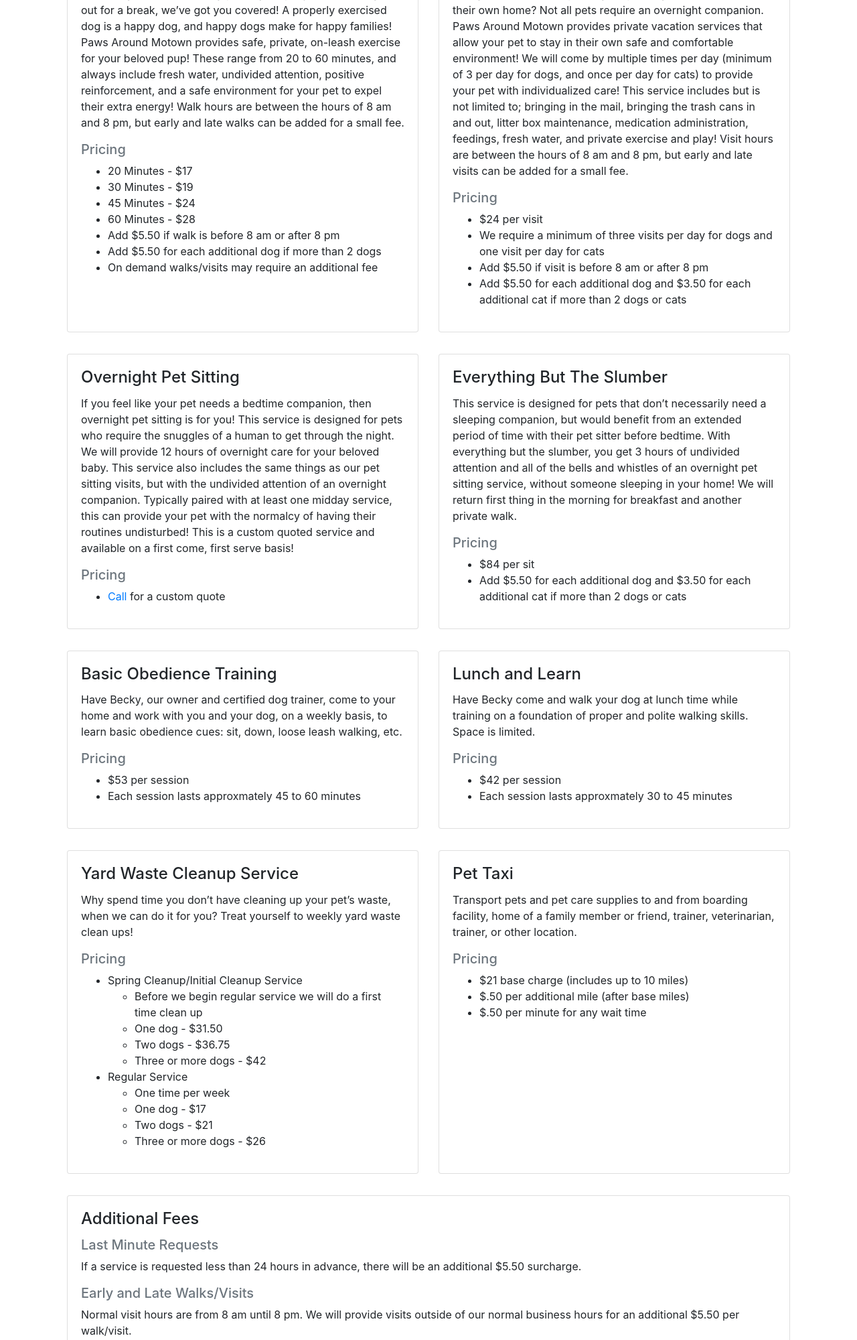
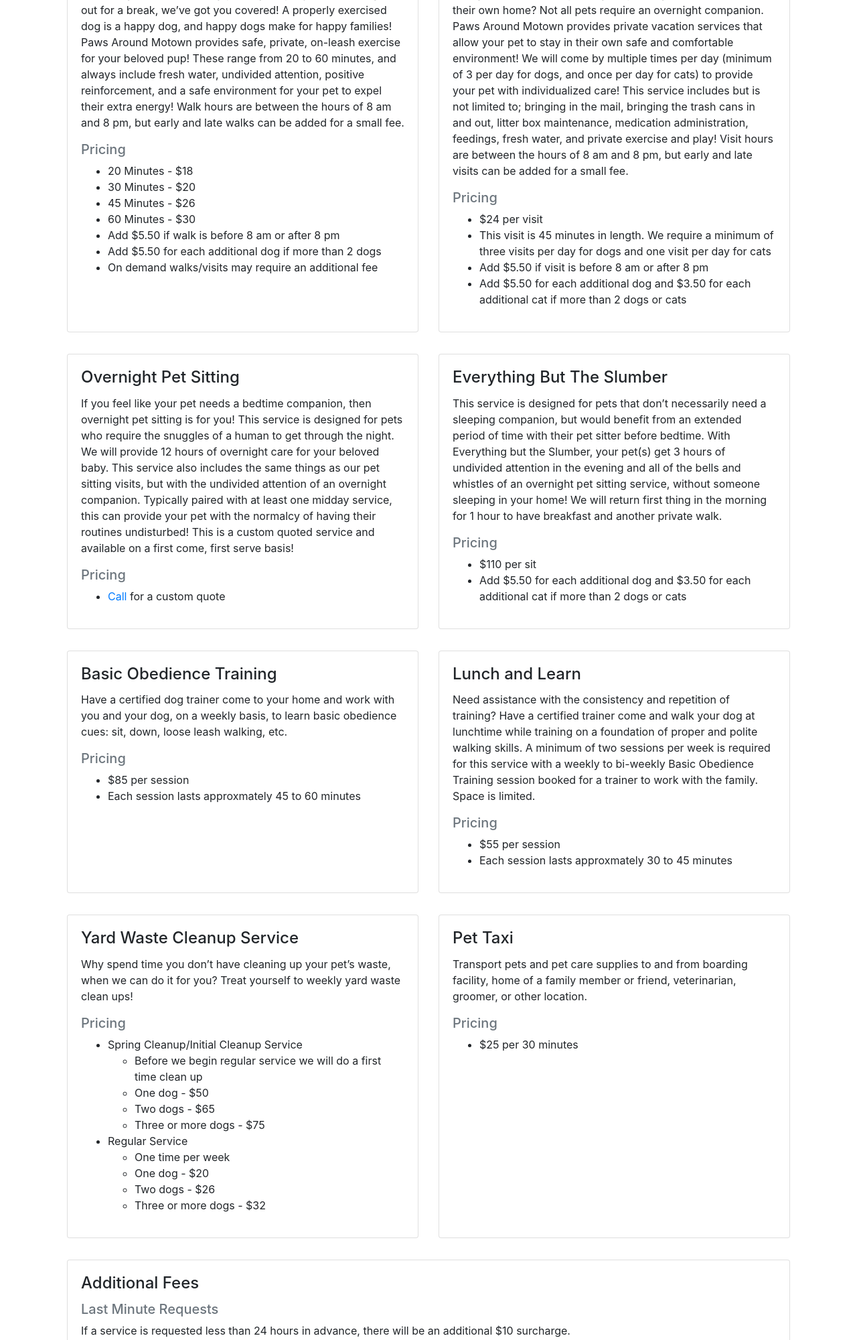
Before and after one commit to davelea/paws-prod, a Django app: page /pricing/ in a window 1280 px wide. Shown: the part 385-2385 px from the top of the page at 67% size. Run offline with Django 3.2, Linux system fonts and the light colour scheme; some libraries are stand-ins or nearby versions.

Commit message:
change prices

```diff
--- a/base/templates/base/pricing.html
+++ b/base/templates/base/pricing.html
@@ -102,10 +102,10 @@
 									small fee.</p>
 								<h5 class="paws-heading_secondary">Pricing</h5>
 								<ul>
-									<li>20 Minutes - $17</li>
-									<li>30 Minutes - $19</li>
-									<li>45 Minutes - $24</li>
-									<li>60 Minutes - $28</li>
+									<li>20 Minutes - $18</li>
+									<li>30 Minutes - $20</li>
+									<li>45 Minutes - $26</li>
+									<li>60 Minutes - $30</li>
 									<li>Add $5.50 if walk is before 8 am or after 8 pm</li>
 									<li>Add $5.50 for each additional dog if more than 2 dogs</li>
 									<li>On demand walks/visits may require an additional fee</li>
@@ -130,7 +130,7 @@
 								<h5 class="paws-heading_secondary">Pricing</h5>
 								<ul>
 									<li>$24 per visit</li>
-									<li>We require a minimum of three visits per day for dogs and one visit per day for cats</li>
+									<li>This visit is 45 minutes in length. We require a minimum of three visits per day for dogs and one visit per day for cats</li>
 									<li>Add $5.50 if visit is before 8 am or after 8 pm</li>
 									<li>Add $5.50 for each additional dog and $3.50 for each additional cat if more than 2 dogs or cats</li>
 								</ul>
@@ -170,13 +170,13 @@
 							<h4 class="card-title" id="everything-but-the-slumber">Everything But The Slumber</h4>
 							<div class="card-text">
 								<p>This service is designed for pets that don’t necessarily need a sleeping companion, but would benefit from
-									an extended period of time with their pet sitter before bedtime. With everything but the slumber, you get 3
-									hours of undivided attention and all of the bells and whistles of an overnight pet sitting service, without
-									someone sleeping in your home! We will return first thing in the morning for breakfast and another private
+									an extended period of time with their pet sitter before bedtime. With Everything but the Slumber, your pet(s) get 3
+									hours of undivided attention in the evening and all of the bells and whistles of an overnight pet sitting service, without
+									someone sleeping in your home! We will return first thing in the morning for 1 hour to have breakfast and another private
 									walk.</p>
 								<h5 class="paws-heading_secondary">Pricing</h5>
 								<ul>
-									<li>$84 per sit</li>
+									<li>$110 per sit</li>
 									<li>Add $5.50 for each additional dog and $3.50 for each additional cat if more than 2 dogs or cats</li>
 								</ul>
 							</div>
@@ -194,11 +194,11 @@
 						<div class="card-body">
 							<h4 class="card-title" id="obedience-training">Basic Obedience Training</h4>
 							<div class="card-text">
-								<p>Have Becky, our owner and certified dog trainer, come to your home and work with you and your dog, on a
+								<p>Have a certified dog trainer come to your home and work with you and your dog, on a
 									weekly basis, to learn basic obedience cues: sit, down, loose leash walking, etc.</p>
 								<h5 class="paws-heading_secondary">Pricing</h5>
 								<ul>
-									<li>$53 per session</li>
+									<li>$85 per session</li>
 									<li>Each session lasts approxmately 45 to 60 minutes</li>
 								</ul>
 							</div>
@@ -211,11 +211,15 @@
 						<div class="card-body">
 							<h4 class="card-title" id="lunch-and-learn">Lunch and Learn</h4>
 							<div class="card-text">
-								<p>Have Becky come and walk your dog at lunch time while training on a foundation of proper and polite walking
-									skills. Space is limited.</p>
+								<p>Need assistance with the consistency and repetition of training?
+									 Have a certified trainer come and walk your dog at lunchtime while
+									 training on a foundation of proper and polite walking skills.
+									 A minimum of two sessions per week is required for this service
+									 with a weekly to bi-weekly Basic Obedience Training session booked
+									 for a trainer to work with the family. Space is limited.</p>
 								<h5 class="paws-heading_secondary">Pricing</h5>
 								<ul>
-									<li>$42 per session</li>
+									<li>$55 per session</li>
 									<li>Each session lasts approxmately 30 to 45 minutes</li>
 								</ul>
 							</div>
@@ -240,16 +244,16 @@
 									<li>Spring Cleanup/Initial Cleanup Service</li>
 									<ul>
 										<li>Before we begin regular service we will do a first time clean up</li>
-										<li>One dog - $31.50</li>
-										<li>Two dogs - $36.75</li>
-										<li>Three or more dogs - $42</li>
+										<li>One dog - $50</li>
+										<li>Two dogs - $65</li>
+										<li>Three or more dogs - $75</li>
 									</ul>
 									<li>Regular Service</li>
 									<ul>
 										<li>One time per week</li>
-										<li>One dog - $17</li>
-										<li>Two dogs - $21</li>
-										<li>Three or more dogs - $26</li>
+										<li>One dog - $20</li>
+										<li>Two dogs - $26</li>
+										<li>Three or more dogs - $32</li>
 									</ul>
 								</ul>
 							</div>
@@ -263,12 +267,10 @@
 							<h4 class="card-title" id="pet-taxi">Pet Taxi</h4>
 							<div class="card-text">
 								<p>Transport pets and pet care supplies to and from boarding facility, home of a family member or friend,
-									trainer, veterinarian, trainer, or other location.</p>
+									veterinarian, groomer, or other location.</p>
 								<h5 class="paws-heading_secondary">Pricing</h5>
 								<ul>
-									<li>$21 base charge (includes up to 10 miles)</li>
-									<li>$.50 per additional mile (after base miles)</li>
-									<li>$.50 per minute for any wait time</li>
+									<li>$25 per 30 minutes</li>
 								</ul>
 							</div>
 						</div>
@@ -286,7 +288,7 @@
 							<h4 class="card-title">Additional Fees</h4>
 							<div class="card-text">
 								<h5 class="paws-heading_secondary">Last Minute Requests</h5>
-								<p>If a service is requested less than 24 hours in advance, there will be an additional $5.50 surcharge.</p>
+								<p>If a service is requested less than 24 hours in advance, there will be an additional $10 surcharge.</p>
 
 								<h5 class="paws-heading_secondary">Early and Late Walks/Visits</h5>
 								<p>Normal visit hours are from 8 am until 8 pm. We will provide visits outside of our normal business hours for
```
